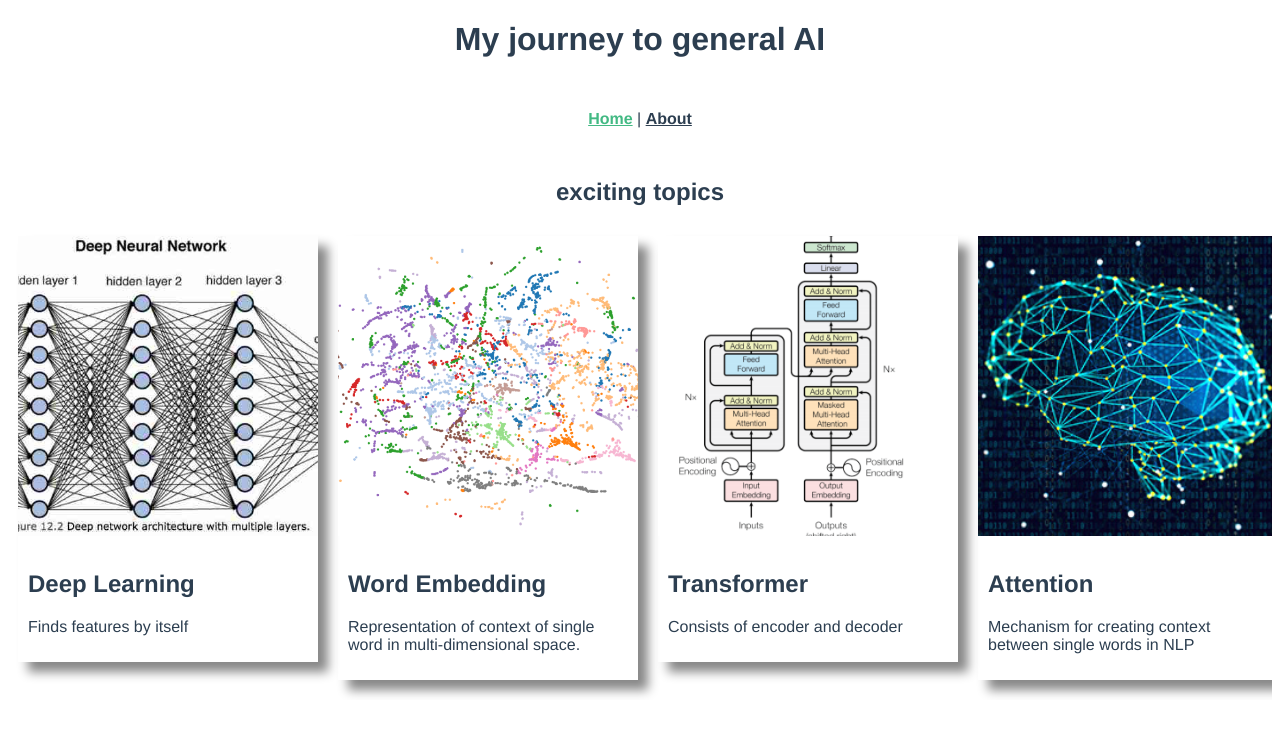
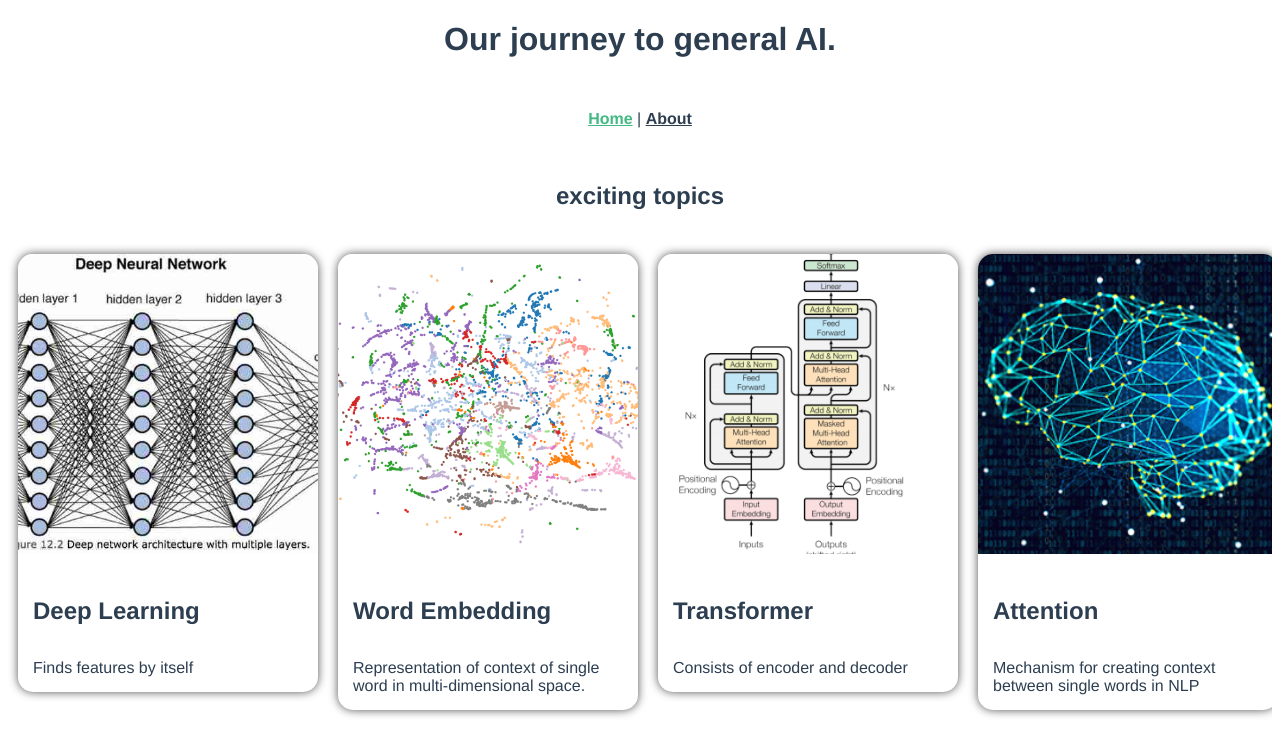
Before and after one commit to DezignDezire/zire-ai, a Vue app: page / in a window 1280 px wide. Shown: the top 756 px of the page. Built offline with nearby package versions, Linux system fonts and the light colour scheme.

Commit message:
selected item is colored

```diff
--- a/src/App.vue
+++ b/src/App.vue
@@ -1,6 +1,6 @@
 <template>
   <div id="app">
-    <h1>My journey to general AI</h1>
+    <h1>Our journey to general AI.</h1>
     <div id="nav">
       <router-link to="/">Home</router-link> |
       <router-link to="/about">About</router-link>
--- a/src/views/Home.vue
+++ b/src/views/Home.vue
@@ -20,3 +20,9 @@ export default {
   }
 }
 </script>
+
+<style>
+h2 {
+  padding: 20px 0;
+}
+</style>
--- a/src/views/TopicCard.vue
+++ b/src/views/TopicCard.vue
@@ -1,9 +1,9 @@
 <template>
-  <div class="tCard">
+  <div class="tCard" v-bind:class="{ isActive: getActive }">
     <img class="topicImg" :src="require('@/assets/' + topic.image + '')" />
     <div class="textbox">
       <h2>{{topic.title}}</h2>
-      <p>{{topic.description}}</p>
+      {{topic.description}}
     </div>
     <!-- // due to a bug -->
   </div>
@@ -16,6 +16,11 @@ export default {
   name: 'TopicCard',
   props: {
     topic: Topic
+  },
+  computed: {
+    getActive () {
+      return this.$store.state.selectedTopic === this.topic.title
+    }
   }
 }
 </script>
@@ -23,22 +28,33 @@ export default {
 <style>
 :root {
   --box-size: 300px;
+  --radius: 15px;
 }
 
 .tCard {
-  box-shadow: 10px 10px 10px #888888;
+  box-shadow: 0 0 10px #535353;
+  border-radius: var(--radius);
   width: var(--box-size);
   margin: 10px;
 }
 
+.isActive {
+  background: rgb(154, 255, 154);
+}
+
 .textbox {
   text-align: left;
-  padding: 10px;
+  padding: 15px;
+}
+
+h2 {
+  margin: 4px 0 14px 0;
 }
 
 .topicImg {
   width: var(--box-size);
   height: var(--box-size);
   object-fit: cover;
+  border-radius: var(--radius) var(--radius) 0 0;
 }
 </style>
```
